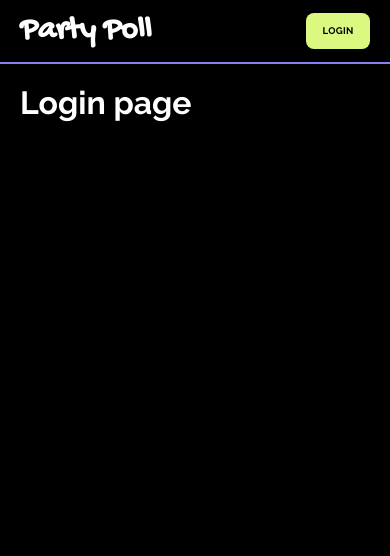
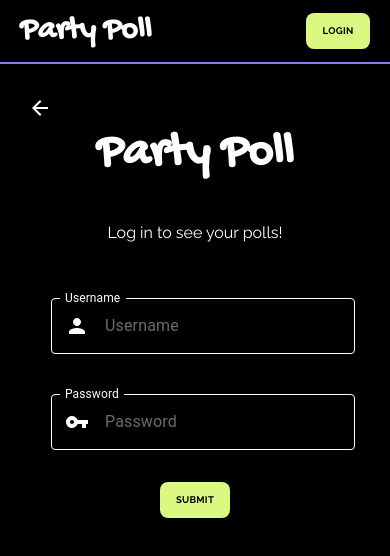
Before and after one commit to DespinaSfa/nextjs-workshop, a React (Create React App) app in the folder frontend/: page /login in a window 390 px wide. Shown: the top 556 px of the page. Built offline with nearby package versions, Linux system fonts and the light colour scheme.

Commit message:
Added LoginPage with connection to backend authorization & responsive components

```diff
--- a/frontend/src/Components/InputField.tsx
+++ b/frontend/src/Components/InputField.tsx
@@ -6,22 +6,23 @@ interface InputFieldProps {
     label: string;
     placeholder: string;
     onChange: (value: string) => void;
+    startIcon?: JSX.Element;
+    type?: string;
 }
 
-const InputField: React.FC<InputFieldProps> = ({ label, placeholder, onChange }) => {
+const InputField: React.FC<InputFieldProps> = ({ label, placeholder, onChange, startIcon, type }) => {
     const [internalValue, setInternalValue] = React.useState('');
 
     return (
         <Box
             component="form"
             sx={{
-                '& > :not(style)': { m: 1, width: '800px', height: '80px' }, // change width here
+                '& > :not(style)': { m: 1, width: '100%', maxWidth: '800px', height: '80px' },
             }}
             noValidate
             autoComplete="off"
         >
             <TextField
-                id="outlined-basic"
                 label={label}
                 placeholder={placeholder}
                 variant="outlined"
@@ -30,6 +31,10 @@ const InputField: React.FC<InputFieldProps> = ({ label, placeholder, onChange })
                     setInternalValue(event.target.value);
                     onChange(event.target.value);
                 }}
+                InputProps={{
+                    startAdornment: startIcon,
+                }}
+                type={type}
                 sx={{
                     '& .MuiInputLabel-root': {
                         color: 'white',
--- a/frontend/src/Components/MainButton/MainButton.tsx
+++ b/frontend/src/Components/MainButton/MainButton.tsx
@@ -5,15 +5,28 @@ import { Link } from "react-router-dom";
 
 interface MainButtonProps {
   text: string;
-  link: string;
+  link?: string;
+  onClick?: () => void;
 }
 
-const MainButton: React.FC<MainButtonProps> = ({ text, link }) => {
+const MainButton: React.FC<MainButtonProps> = ({ text, link, onClick }) => {
+  const handleClick = () => {
+    if (onClick) {
+      onClick();
+    }
+  };
+
   return (
     <div>
-      <Button className={c.Button} component={Link} to={link} variant="contained">
-        {text}
-      </Button>
+      {link ? (
+        <Button className={c.Button} component={Link} to={link} variant="contained" onClick={handleClick}>
+          {text}
+        </Button>
+      ) : (
+        <Button className={c.Button} variant="contained" onClick={handleClick}>
+          {text}
+        </Button>
+      )}
     </div>
   );
 };
--- a/frontend/src/Components/RangeSelector.tsx
+++ b/frontend/src/Components/RangeSelector.tsx
@@ -27,7 +27,8 @@ const SliderComponent: React.FC<SliderProps> = ({ min, max, step, onChange }) =>
       valueLabelDisplay='auto'
       aria-label='slider'
       sx={{
-        width: 1000,
+        width: '100%',
+        maxWidth: 800,
         color: '#DBF881'
       }}
       onChange={handleSliderChange}
--- /dev/null
+++ b/frontend/src/pages/Login.module.scss
@@ -0,0 +1,41 @@
+.personSVG {
+    color: white;
+    margin-right: 1rem;
+}
+
+.container {
+    display: flex;
+    flex-direction: column;
+    align-items: center;
+    justify-content: center;
+    height: 45vh;
+}
+
+.title {
+    font-family: "Gochi Hand";
+    font-size: 5vw;
+}
+
+p {
+    margin-bottom: 3rem;
+    font-family: "Raleway";
+}
+
+
+.separator {
+    width: 30%;
+    border: none;
+    height: 1px;
+    background-color: #DBF881;
+    margin-bottom: 2rem;
+  }
+
+.errorMessage {
+    color: red;
+}
+
+@media (max-width: 750px) {
+    .title {
+        font-size: 3rem;
+    }
+}
--- a/frontend/src/pages/Login.tsx
+++ b/frontend/src/pages/Login.tsx
@@ -1,5 +1,79 @@
+import React, { useState } from 'react';
+import InputField from "../Components/InputField";
+import PersonSharpIcon from '@mui/icons-material/PersonSharp';
+import VpnKeySharpIcon from '@mui/icons-material/VpnKeySharp';
+import c from "./Login.module.scss";
+import MainButton from '../Components/MainButton/MainButton';
+import PageHeader from '../Components/PageHeader/PageHeader';
+
 const Login = () => {
-    return <h1>Login page</h1>;
+  const [username, setUsername] = useState('');
+  const [password, setPassword] = useState('');
+  const [error, setError] = useState('');
+
+  const handleUsernameChange = (value: string) => {
+    setUsername(value);
   };
 
+  const handlePasswordChange = (value: string) => {
+    setPassword(value);
+  };
+
+  const handleSubmit = async () => {
+    try {
+      const response = await fetch('/login', {
+        method: 'POST',
+        headers: {
+          'Content-Type': 'application/json'
+        },
+        body: JSON.stringify({ username, password })
+      });
+
+      if (response.ok) {
+        const data = await response.json();
+        if (data.token) {
+          localStorage.setItem('token', data.token);
+          window.location.href = '/dashboard';
+          console.log('Login successful');
+        } else {
+          setError('Invalid username or password');
+          console.error('Login failed');
+        }
+      } else {
+        setError('An error occurred. Please try again.');
+        console.error('An error occurred during login');
+      }
+    } catch (error) {
+      setError('An error occurred. Please try again.');
+      console.error('Error occurred during login:', error);
+    }
+  };
+
+  return (
+    <>
+      <PageHeader heading=" " link="/"/>
+    <div className={c.container}>
+      <h1 className={c.title}>Party Poll</h1>
+      <hr className={c.separator} />
+      <p>Log in to see your polls!</p>
+      <InputField
+        startIcon={<PersonSharpIcon className={c.personSVG} />}
+        label={"Username"}
+        placeholder={"Username"}
+        onChange={handleUsernameChange}
+      />
+      <InputField
+        startIcon={<VpnKeySharpIcon className={c.personSVG} />}
+        label={"Password"}
+        placeholder={"Password"}
+        type="password"
+        onChange={handlePasswordChange}
+      />
+      {error && <p className={`${c.error} ${c.errorMessage}`}>{error}</p>}
+      <MainButton text={"Submit"} onClick={handleSubmit} />
+    </div>
+</>
+  );
+};
+
 export default Login;
```
